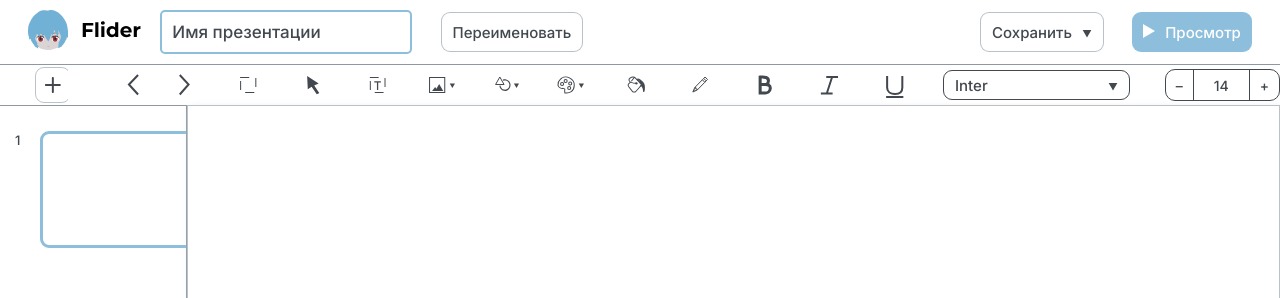
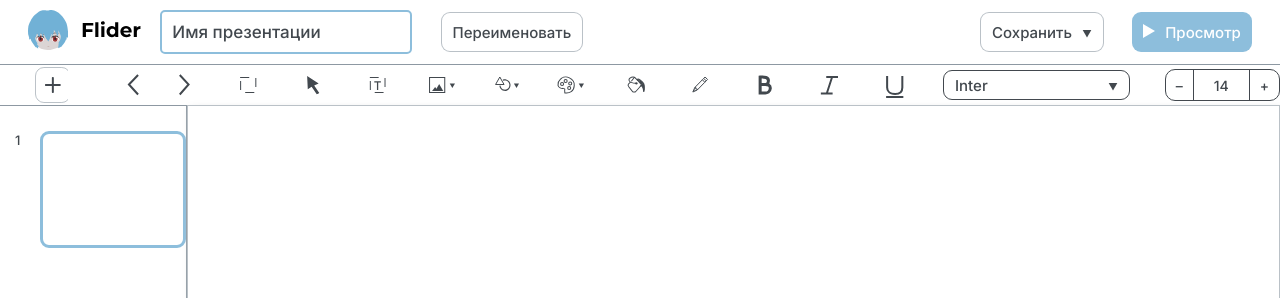
Before and after one commit to Exevald/flider, a React (Create React App) app: page /presentation in a window 1280 px wide. Shown: the top 298 px of the page. Built offline with nearby package versions, Linux system fonts and the light colour scheme.

Commit message:
flider#25 Начал писать отображение всех элементов слайда в сайдбаре

```diff
--- a/src/view/components/Sidebar/Sidebar.tsx
+++ b/src/view/components/Sidebar/Sidebar.tsx
@@ -5,6 +5,8 @@
 import {SIDEBAR_SETTINGS} from "../../../core/functions/utility";
 import {deselectSlide, selectManySlides, selectSlide, switchSlide} from "../../../model/actionCreators";
 import {useEffect} from "react";
+import Slide from "../Slide/Slide";
+import SlideItem from "../SlideItem/SlideItem";
 
 interface SlidePreviewProps {
     id: string;
@@ -45,7 +47,6 @@
     let borderStyle = ''
     if (props.isSelected) {
         borderStyle = styles.slidePreviewSelected;
-
     }
     const slideId = parseInt(props.id) + 1;
     return (
@@ -65,9 +66,7 @@
             <p className={styles.slideIndex}>{slideId}</p>
             <div
                 className={`${styles.slidePreview} ${borderStyle}`}
-                style={{"backgroundColor": props.bgColor}}
             >
-                <canvas id={"sidebarCanvas"} width={SIDEBAR_SETTINGS.width} height={SIDEBAR_SETTINGS.height}></canvas>
             </div>
         </div>
     )
--- a/src/view/components/Slide/SlideArea.tsx
+++ b/src/view/components/Slide/Slide.tsx
@@ -1,4 +1,4 @@
-import styles from "./SlideArea.module.css"
+import styles from "./Slide.module.css"
 import {connect} from "react-redux";
 
 interface SlideAreaProps {
--- a/src/view/components/WorkSpace/WorkSpace.tsx
+++ b/src/view/components/WorkSpace/WorkSpace.tsx
@@ -1,5 +1,5 @@
 import Sidebar from "../Sidebar/Sidebar";
-import Slide from "../Slide/SlideArea";
+import Slide from "../Slide/Slide";
 import styles from "./WorkSpace.module.css";
 import {EditorType} from "../../../core/types/types";
 import {connect, ConnectedProps} from "react-redux";
@@ -29,7 +29,7 @@
                         {props.currentSlide.items.map((item) =>
                             <li key={item.id}
                                 className={styles.slideElement}>
-                                <SlideItem slideId={props.currentSlide.id} itemId={item.id} active={true}></SlideItem>
+                                <SlideItem slideId={props.currentSlide.id} itemId={item.id} active={false}></SlideItem>
                             </li>
                         )}
                     background={props.currentSlideBgColor}></Slide>
```
Also changed, not shown: src/view/components/Slide/Slide.module.css (renamed from src/view/components/Slide/SlideArea.module.css).
